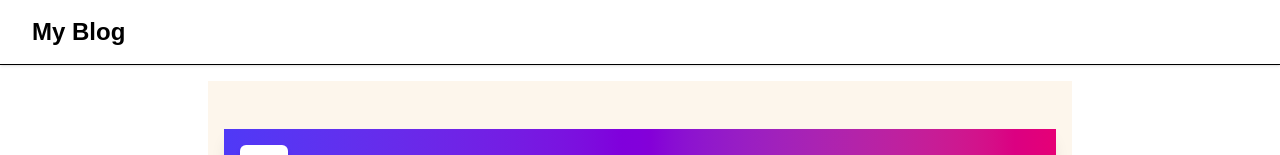
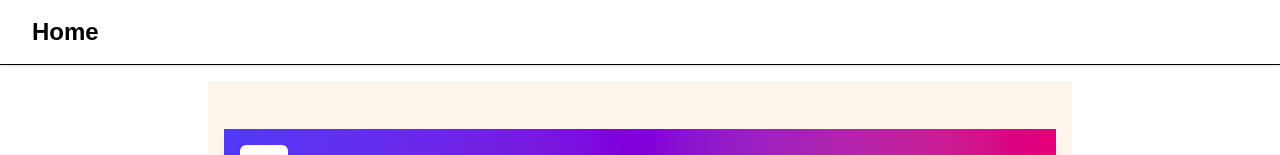
Before and after one commit to Emmyglobal/theo-blog1, a Next.js app: page /blog/my-first-post in a window 1280 px wide. Shown: the top 155 px of the page. Built offline with nearby package versions, Linux system fonts and the light colour scheme.

Commit message:
Another correction on blog folder by removing unused imports

```diff
--- a/src/app/about/page.tsx
+++ b/src/app/about/page.tsx
@@ -8,7 +8,7 @@ export default function AboutPage() {
         <Header />
       <h1 className="text-4xl font-bold mb-6">About Digital Dose</h1>
       <p className="text-lg mb-4">
-        Welcome to <strong>Digital Dose</strong> – your daily source for insightful stories and breakthroughs across Africa and the world. We're passionate about exploring how technology, culture, health, and innovation shape the modern world.
+        Welcome to <strong>Digital Dose</strong> – your daily source for insightful stories and breakthroughs across Africa and the world. We&apos;re passionate about exploring how technology, culture, health, and innovation shape the modern world.
       </p>
       <p className="text-lg mb-4">
         Our mission is to shed light on transformative ideas and real-world impact. Whether it’s climate adaptation in African cities, AI trends, or healthcare breakthroughs, our blog provides curated content to inspire, educate, and empower.
--- a/src/app/blog/layout.tsx
+++ b/src/app/blog/layout.tsx
@@ -1,6 +1,7 @@
 // app/blog/layout.tsx
 import type { Metadata } from "next";
 import Footer from "../../../components/Footer";
+import Link from "next/link";
 
 export const metadata: Metadata = {
   title: "Blog | My Blog",
@@ -16,7 +17,7 @@ export default function BlogLayout({
     <div className="min-h-screen bg-white text-black">
       <header className="border-b py-4 px-4 md:px-8 shadow">
         <h1 className="text-2xl font-bold">
-          <a href="/">My Blog</a>
+          <Link href="/">Home</Link>
         </h1>
       </header>
       <main className="max-w-4xl mx-auto p-4">{children}</main>
--- a/src/app/contact/page.tsx
+++ b/src/app/contact/page.tsx
@@ -8,7 +8,7 @@ export default function ContactPage() {
         <Header />
       <h1 className="text-4xl font-bold mb-6">Contact Us</h1>
       <p className="text-lg mb-6">
-        We'd love to hear from you! Whether you have feedback, suggestions, or partnership inquiries, feel free to reach out.
+        We&apos;d love to hear from you! Whether you have feedback, suggestions, or partnership inquiries, feel free to reach out.
       </p>
 
       <form className="space-y-4">
```
